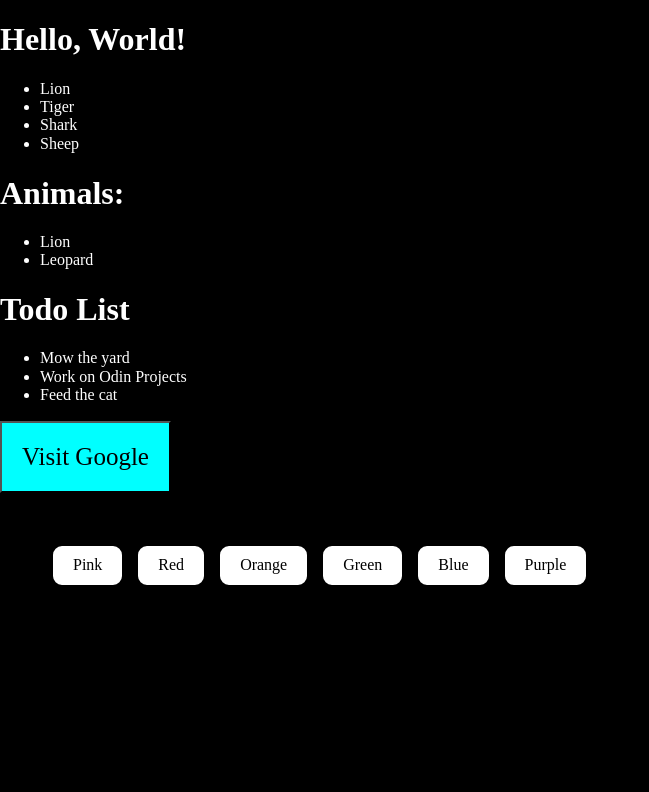
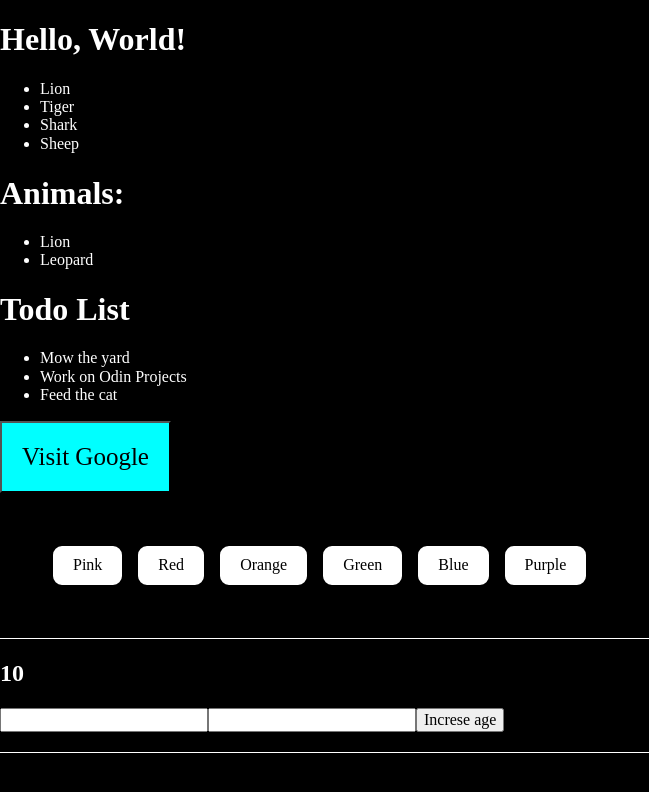
Before and after one commit to petrosAth/my-first-react-app, a React (Vite) app: page / in a window 1280 px wide. Shown: the top 792 px of the page, without its empty margins (0-649 px from the left). Built offline with nearby package versions, Linux system fonts and the light colour scheme.

Commit message:
Add person

```diff
--- /dev/null
+++ b/src/Person.jsx
@@ -0,0 +1,32 @@
+import { useState } from 'react';
+
+export default function Person() {
+  const [person, setPerson] = useState({ firstName: '', lastName: '', age: 10 });
+
+  const handleIncreaseAge = () => {
+    const newPerson = { ...person, age: person.age + 1 };
+    setPerson(newPerson);
+  };
+
+  const handleChangeFirstName = (input) => {
+    const newPerson = { ...person, firstName: input };
+    setPerson(newPerson);
+  };
+
+  const handleChangeLastName = (input) => {
+    const newPerson = { ...person, lastName: input };
+    setPerson(newPerson);
+  };
+
+  return (
+    <div style={{ borderBlock: '1px solid white', paddingBottom: '20px' }}>
+      <h1>
+        <span>{person.firstName}</span> <span>{person.lastName}</span>
+      </h1>
+      <h2>{person.age}</h2>
+      <input type="text" onChange={(event) => handleChangeFirstName(event.target.value)} />
+      <input type="text" onChange={(event) => handleChangeLastName(event.target.value)} />
+      <button onClick={handleIncreaseAge}>Increse age</button>
+    </div>
+  );
+}
--- a/src/main.jsx
+++ b/src/main.jsx
@@ -4,6 +4,7 @@ import Greeting from './Greeting.jsx';
 import { List } from './List.jsx';
 import { App } from './ComponentList.jsx';
 import ColoredButtons from './ColoredButtons.jsx';
+import Person from './Person.jsx';
 import './stylesheets/normalize.css';
 import './stylesheets/index.css';
 import './stylesheets/buttons.css';
@@ -26,5 +27,6 @@ ReactDOM.createRoot(document.getElementById('root')).render(
     <App.Todos />
     <App.Button text="Visit Google" bgColor="cyan" handleClick={handleButtonClick} />
     <ColoredButtons />
+    <Person />
   </React.StrictMode>,
 );
```
